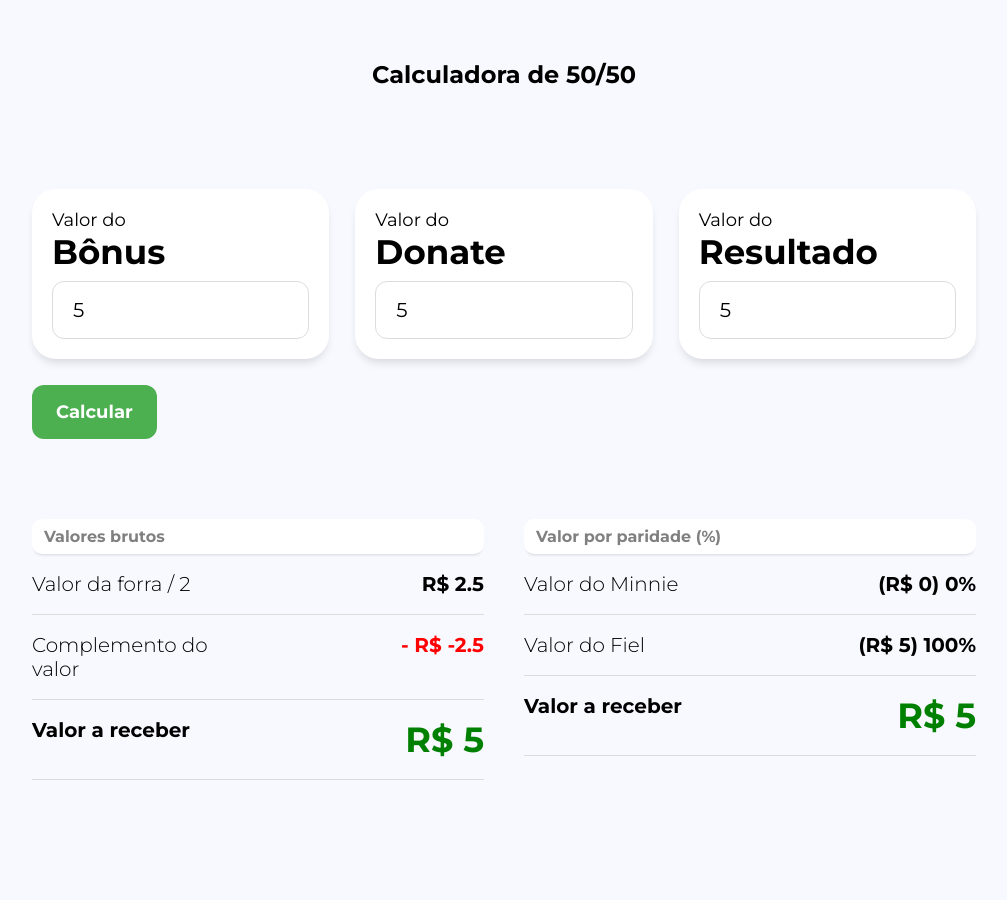
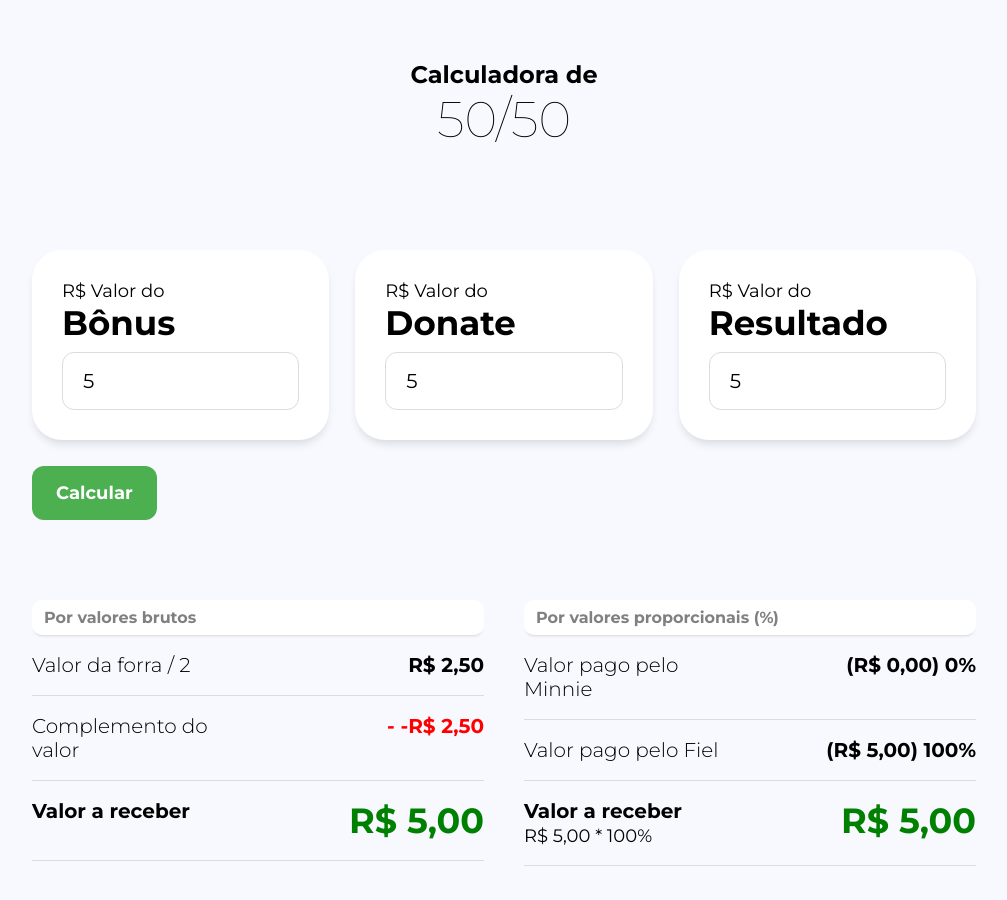
Before and after one commit to viniciusjps/5050, a plain HTML site: page index.html in a window 1280 px wide. Both pictures are taken after typing "5", "5", "5" into the empty fields and a click on the button "Calcular". Shown: the whole page, without its empty margins (136-1143 px from the left). Before the commit the page ends 820 px from the top, so only its background shows below. Drawn offline with Linux system fonts and the light colour scheme.

Commit message:
improvements in formatting and layout

```diff
--- a/index.html
+++ b/index.html
@@ -14,6 +14,17 @@
     <style>
         * {
             font-family: "Montserrat", serif;
+        }
+
+        @keyframes slideTop {
+            0% {
+                opacity: 0;
+                transform: translateY(50px);
+            }
+            100% {
+                opacity: 1;
+                transform: translateY(0px);
+            }
         }
 
         body {
@@ -36,8 +47,8 @@
 
         section .input-item {
             background: white;
-            padding: 20px;
-            border-radius: 24px;
+            padding: 30px;
+            border-radius: 30px;
             box-shadow: 0px 6px 10px -3px #00000024;
         }
 
@@ -74,6 +85,10 @@
             cursor: pointer;
         }
 
+        section.form button.clear {
+            background: #FF5722;
+        }
+
         section.result {
             margin: auto;
             grid-gap: 40px;
@@ -85,6 +100,7 @@
             display: grid;
             grid-template-columns: repeat(2, 1fr);
             border-bottom: 1px solid gainsboro;
+            animation: slideTop 0.4s ease backwards;
         }
 
         section.result p {
@@ -101,6 +117,7 @@
             border-radius: 10px;
             box-shadow: 0px 3px 3px -2px #00000024;
             color: gray;
+            animation: slideTop 0.4s ease backwards;
         }
 
         section.result .item p:last-child {
@@ -125,19 +142,22 @@
 
 <body>
     <section class="header">
-        <h1 style="text-align: center;">Calculadora de 50/50</h1>
+        <h1 style="text-align: center;">
+            Calculadora de <br>
+            <span style="font-size: 50px;font-weight: 100;">50/50</span>
+        </h1>
     </section>
     <section class="form">
         <div class="input-item">
-            <p>Valor do <span>Bônus</span></p>
+            <p>R$ Valor do <span>Bônus</span></p>
             <input type="number" name="bonusValue" id="bonusValue">
         </div>
         <div class="input-item">
-            <p>Valor do <span>Donate</span></p>
+            <p>R$ Valor do <span>Donate</span></p>
             <input type="number" name="paidValue" id="paidValue">
         </div>
         <div class="input-item">
-            <p>Valor do <span>Resultado</span></p>
+            <p>R$ Valor do <span>Resultado</span></p>
             <input type="number" name="resultValue" id="resultValue">
         </div>
         <div>
--- a/main.js
+++ b/main.js
@@ -24,15 +24,20 @@ function calculate() {
     const finalValue = halfValue - discount;
 
     localStorage.setItem('results', JSON.stringify({ bonusValue, paidValue, resultValue }));
-    updateView([halfValue, discount, finalValue]);
+    updateView([
+        getCurrency(halfValue),
+        getCurrency(discount),
+        getCurrency(finalValue)
+    ]);
 
     let streammerValue = bonusValue - paidValue;
     let userValue = (paidValue / bonusValue);
+    let streammerPercent = ((streammerValue / bonusValue) * 100).toFixed(0);
 
-    const strammerFormattedValue = ` (R$ ${streammerValue}) ${((streammerValue / bonusValue) * 100)}%`;
-    const userFormattedValue = `(R$ ${paidValue}) ${(userValue * 100)}%`;
+    const strammerFormattedValue = ` (${getCurrency(streammerValue)}) ${(streammerPercent)}%`;
+    const userFormattedValue = `(${getCurrency(paidValue)}) ${(100 - streammerPercent).toFixed(0)}%`;
     const parityValue = (resultValue * userValue);
-    updateParityView([strammerFormattedValue, userFormattedValue, parityValue]);
+    updateParityView([strammerFormattedValue, userFormattedValue, getCurrency(parityValue)], getCurrency(resultValue));
 }
 
 function resetViews() {
@@ -40,25 +45,28 @@ function resetViews() {
     result.innerHTML = "";
 }
 
-function updateParityView(items) {
+function updateParityView(items, result) {
     let container = document.createElement('div');
     let div = document.createElement('div');
     let title = document.createElement('p');
-    title.innerHTML = 'Valor por paridade (%)';
+    title.innerHTML = 'Por valores proporcionais (%)';
     title.className = 'label';
     div.style = "display:grid; grid-gap:18px"
     div.innerHTML = `
-        <div class="item">
-            <p>Valor do Minnie</p>
+        <div class="item" style="animation-delay:0.1s">
+            <p>Valor pago pelo Minnie</p>
             <p>${items[0]}</p>
         </div>
-        <div class="item">
-            <p>Valor do Fiel</p>
+        <div class="item" style="animation-delay:0.2s">
+            <p>Valor pago pelo Fiel</p>
             <p>${items[1]}</p>
         </div>
-        <div class="item">
-            <p>Valor a receber</p>
-            <p class="positive">R$ ${items[2]}</p>
+        <div class="item" style="animation-delay:0.3s">
+            <p>
+                Valor a receber <br>
+                <span style="font-weight: normal;font-size: 18px;"> ${result} * ${items[1].split(')')[1]} </span>
+            </p>
+            <p class="positive">${items[2]}</p>
         </div>
         `;
     let section = document.getElementById('result');
@@ -72,21 +80,21 @@ function updateView(items) {
     let container = document.createElement('div');
     let div = document.createElement('div');
     let title = document.createElement('p');
-    title.innerHTML = 'Valores brutos';
+    title.innerHTML = 'Por valores brutos';
     title.className = 'label';
     div.style = "display:grid; grid-gap:18px"
     div.innerHTML = `
-        <div class="item">
+        <div class="item" style="animation-delay:0.1s">
             <p>Valor da forra / 2</p>
-            <p>R$ ${items[0]}</p>
+            <p>${items[0]}</p>
         </div>
-        <div class="item">
+        <div class="item" style="animation-delay:0.2s">
             <p>Complemento do valor</p>
-            <p class="negative">- R$ ${items[1]}</p>
+            <p class="negative">- ${items[1]}</p>
         </div>
-        <div class="item">
+        <div class="item" style="animation-delay:0.3s">
             <p>Valor a receber</p>
-            <p class="positive">R$ ${items[2]}</p>
+            <p class="positive">${items[2]}</p>
         </div>
         `;
     let section = document.getElementById('result');
@@ -95,3 +103,7 @@ function updateView(items) {
     section.append(container);
     document.body.appendChild(section);
 }
+
+function getCurrency(number) {
+    return number.toLocaleString('pt-br', { style: 'currency', currency: 'BRL' });
+}
```
